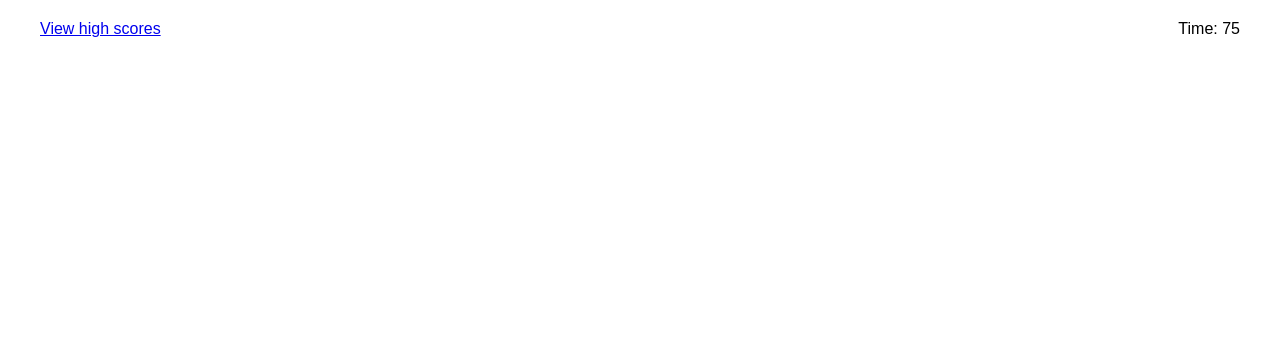
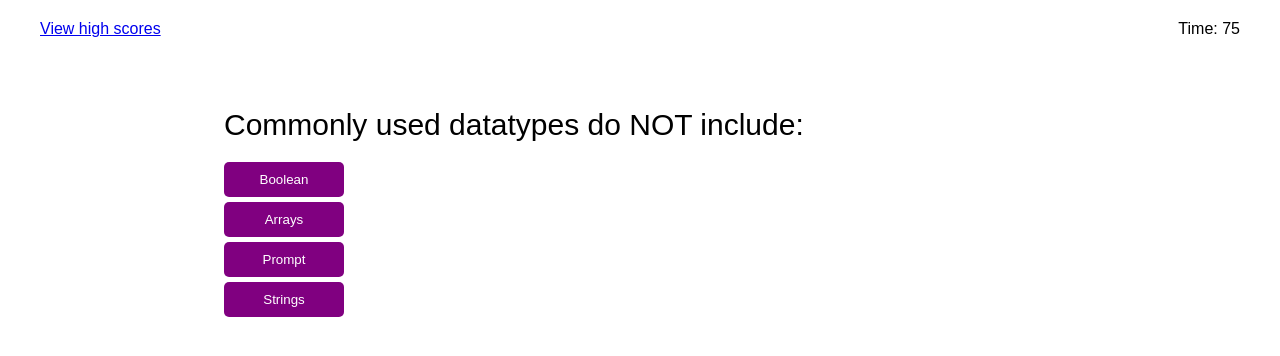
Before and after one commit to jakefair97/code-quiz, a plain HTML site: page index.html in a window 1280 px wide. Both pictures are taken after a click on the button "Start Quiz". Drawn offline with Linux system fonts and the light colour scheme.

Commit message:
start quiz button listener created

```diff
--- a/assets/index.js
+++ b/assets/index.js
@@ -1,13 +1,62 @@
 var timer = document.getElementById("timer");
 var startBtn = document.getElementById("start");
 var mainEl = document.getElementById("main");
+var question = document.getElementById("question");
+var questionText = document.querySelector(".question-text");
 
+var questions = {
+    question1: "Commonly used datatypes do NOT include:",
+    question2: "The condition in an if/else statement is enclosed with:",
+    question3: "Arrays in JavaScript can be used to store:",
+    question4: "Object values are enclosed with:",
+    question5: "DOM stands for:",
+    question6: "String values are always enclosed with:"
+};
+var answers = {
+    answer1: ["Boolean", "Arrays", "Prompt", "Strings"],
+    answer2: ["Parentheses", "Quotes", "Colons", "Square brackets"],
+    answer3: ["Other arrays", "Strings", "Numbers", "All of the above"],
+    answer4: ["Asterisks", "Curly brackets", "Dollar signs", "Quotes"],
+    answer5: ["Delta Omega Mu", "Determine Origin Maximum", "Delete Optional Model", "Document Object Model"],
+    answer6: ["Quotes", "Caret tops", "Backslashes", "Tildes"]
+};
+var correctAnswers = {
+    CAnswer1: "Prompt",
+    CAnswer2: "Parentheses",
+    CAnswer3: "All of the above",
+    CAnswer4: "Curly brackets",
+    CAnswer5: "Document Object Model",
+    CAnswer6: "Quotes"
+};
+// 2 ways that I can think of: predefine elements in HTML and change their visibility as needed
+// or create arrays with questions and answers that populate elements
 
 var time = 0;
 timer.textContent = 'Time: ' + time;
 
+function setTime() {
+    var timerInterval = setInterval(function() {
+        time--;
+        timer.textContent = "Time " + time;
+
+        if(time === 0) {
+            clearInterval(timerInterval);
+        }
+    }, 1000);
+}
+
 startBtn.addEventListener('click', function() {
-    mainEl.remove();
+    mainEl.innerHTML = "";
     time = 75;
     timer.textContent = "Time: " + time;
+
+    questionText.innerHTML = questions.question1;
+
+    for (var i = 0; i < answers.answer1.length; i++) {
+        var button = document.createElement("button");
+        button.setAttribute("class", "answer");
+        button.setAttribute("id", "answer" + i)
+        button.innerHTML = answers.answer1[i];
+        document.querySelector(".choices").appendChild(button);
+    }
 })
--- a/assets/style.css
+++ b/assets/style.css
@@ -9,12 +9,56 @@ html {
 
 header {
     padding: 20px 40px;
+    margin-bottom: 50px;
     display: flex;
     justify-content: space-between;
 }
 
+button {
+    background-color: purple;
+    border: none;
+    border-radius: 5px;
+    color: white;
+    padding: 10px;
+    margin-bottom: 5px;
+    cursor: pointer;
+}
+
+.page-container {
+    text-align: center;
+    margin: auto auto;
+    width: 65vw;
+}
+
 main {
-    text-align: center;
-    margin: auto 40px;
     line-height: 1.6;
 }
+
+#start {
+    margin-top: 20px;
+    font-size: 1.2em;
+}
+
+.question-container {
+    margin: auto auto;
+    display: flex;
+    flex-direction: column;
+    align-items: flex-start;
+    font-size: 30px;
+    text-align: left;
+}
+
+.question-text {
+    margin-bottom: 20px;
+}
+
+.question {
+    margin-bottom: 10px;
+    font-weight: bold;
+}
+
+.choices {
+    display: flex;
+    flex-direction: column;
+    width: 4em;
+}
--- a/index.html
+++ b/index.html
@@ -12,19 +12,22 @@
         <a href="#">View high scores</a>
         <div id="timer"></div>
     </header>
+    <div class="page-container">
     <!-- initial text when page is loaded -->
-    <main id = "main">
-        <h1>Coding Quiz Challenge</h1>
-        <p>Try to answer the following code-related questions within the time limit. Keep in mind that incorrect answers will penalize your score/time by ten seconds!</p>
-        <button id="start">Start Quiz</button> <!-- when start quiz is clicked, main is erased and question elements come up: the question itself and the choices; when any of the choices are clicked, the next question comes up; if the correct answer is clicked, "correct" is displayed at the bottom; else "incorrect" is displayed and 10 seconds are subtracted from the timer; once the quiz is over the score is displayed and user inputs their initials; then hi scores are displayed with the option to go back to home screen or clear the hi scores -->
-    </main>
+        <main id = "main">
+            <h1>Coding Quiz Challenge</h1>
+            <p>Try to answer the following code-related questions within the time limit. Keep in mind that incorrect answers will penalize your score/time by ten seconds!</p>
+            <button id="start">Start Quiz</button>
+            <!-- when start quiz is clicked, main is erased and question elements come up: the question itself and the choices; when any of the choices are clicked, the next question comes up; if the correct answer is clicked, "correct" is displayed at the bottom; else "incorrect" is displayed and 10 seconds are subtracted from the timer; once the quiz is over the score is displayed and user inputs their initials; then hi scores are displayed with the option to go back to home screen or clear the hi scores -->
+        </main>
 
-    <!-- <div id="question">
-        <button></button>
-        <button></button>
-        <button></button>
-        <button></button>
-    </div> -->
+        <div id="question" class="question-container">
+            <span class="question-text"></span>
+            <div class="choices">
+            </div>
+
+        </div>
+    </div>
 
     <script src="./assets/index.js"></script>
 </body>
```
